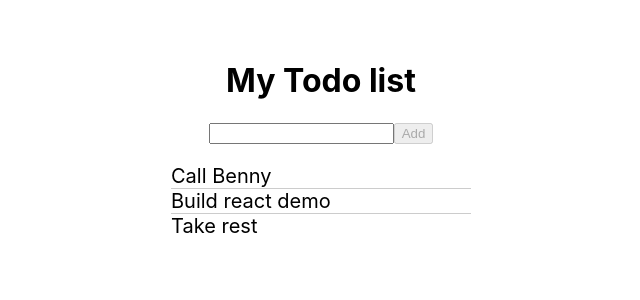
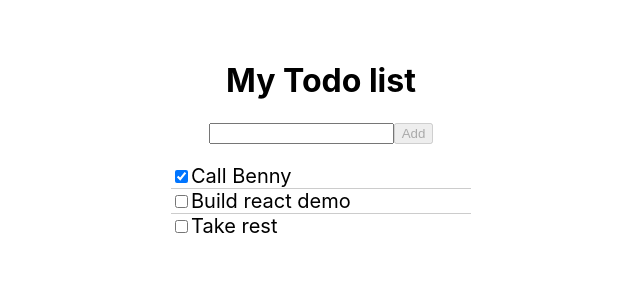
Before and after one commit to MinuteMediaWebTraining/react-todo, a React (Create React App) app: page / in a window 1280 px wide. Shown: the top 300 px of the page, without its empty margins (319-959 px from the left). Built offline with nearby package versions, Linux system fonts and the light colour scheme.

Commit message:
07 add complete functionality

```diff
--- a/src/App.tsx
+++ b/src/App.tsx
@@ -2,14 +2,12 @@ import React from 'react';
 import './App.css';
 import Header from './components/Header';
 import TodoList from './components/TodoList';
-import {ITodo} from './models/ITodo';
+import { ITodo } from './models/ITodo';
 import { createId } from './utils/idGenerator';
 
 interface IState {
-  todoCollection: Array<ITodo>
+	todoCollection: Array<ITodo>;
 }
-
-
 
 class App extends React.Component<{}, IState> {
 	constructor(props = {}) {
@@ -17,25 +15,41 @@ class App extends React.Component<{}, IState> {
 
 		this.state = {
 			todoCollection: [
-        {id: createId(), text: 'Call Benny'},
-        {id: createId(), text: 'Build react demo'},
-        {id: createId(), text: 'Take rest'}
-      ]
+				{ id: createId(), text: 'Call Benny', completed: true },
+				{ id: createId(), text: 'Build react demo', completed: false },
+				{ id: createId(), text: 'Take rest', completed: false },
+			],
 		};
 	}
 
 	onAdd = (value: string) => {
-    const newTodo = {id: createId(), text: value};
+		const newTodo = { id: createId(), text: value, completed: false };
 		this.setState({
-        todoCollection: [...this.state.todoCollection, newTodo]
-    })
+			todoCollection: [...this.state.todoCollection, newTodo],
+		});
 	};
 
-  render () {
+	onCompletedToggle = (id: string, completed: boolean) => {
+		const todo = this.state.todoCollection.find(
+			(todo: ITodo) => todo.id === id
+		);
+
+		if (todo) {
+			todo.completed = completed;
+		} else {
+			throw new Error('onCompletedToggle: todo id invalid');
+		}
+
+		this.setState({
+			todoCollection: [...this.state.todoCollection],
+		});
+	};
+
+	render() {
 		return (
-      <div className="App">
-        <Header onAdd={this.onAdd}/>
-        <TodoList todoCollection={this.state.todoCollection}/>
+			<div className='App'>
+				<Header onAdd={this.onAdd} />
+        <TodoList todoCollection={this.state.todoCollection} onCompletedToggle={this.onCompletedToggle}/>
 			</div>
 		);
 	}
--- a/src/components/Todo.tsx
+++ b/src/components/Todo.tsx
@@ -1,13 +1,25 @@
 import React from 'react';
 
 interface IProps {
+  id: string
   text: string
+  completed: boolean,
+  onCompletedToggle: Function
 }
 
-const Todo: React.FC<IProps> = ({text}) => (
-  <span>
-    {text}
-  </span>
-);
+const Todo: React.FC<IProps> = ({id, text, completed, onCompletedToggle}) => {
+  function onChange() {
+    onCompletedToggle(id, !completed);
+  }
+
+  return (
+    <div>
+      <input checked={completed} type="checkbox" onChange={onChange}/>
+      <span>
+        {text}
+      </span>
+    </div>
+  );
+};
 
 export default Todo;
--- a/src/components/TodoList.tsx
+++ b/src/components/TodoList.tsx
@@ -3,15 +3,16 @@ import Todo from './Todo';
 import {ITodo} from '../models/ITodo';
 
 interface IProps  {
-  todoCollection: any
+  todoCollection: ITodo[];
+  onCompletedToggle: (id: string, completed: boolean) => void;
 }
 
-const TodoList: React.FC<IProps> = ({todoCollection}) => {
+const TodoList: React.FC<IProps> = ({todoCollection, onCompletedToggle}) => {
   return (
     <ul>
       {todoCollection.map((todo: ITodo) =>
         <li key={todo.id}>
-          <Todo text={todo.text}/>
+          <Todo id={todo.id} text={todo.text} completed={todo.completed} onCompletedToggle={onCompletedToggle}/>
         </li>
       )}
     </ul>
--- a/src/models/ITodo.ts
+++ b/src/models/ITodo.ts
@@ -1,4 +1,5 @@
 export interface ITodo {
-  id: string,
-  text: string
+  id: string;
+  text: string;
+  completed: boolean;
 }
```
Also changed, not shown: src/components/Header.tsx (+15 -14 lines). Lines whose indentation alone changed are shown as unchanged.
